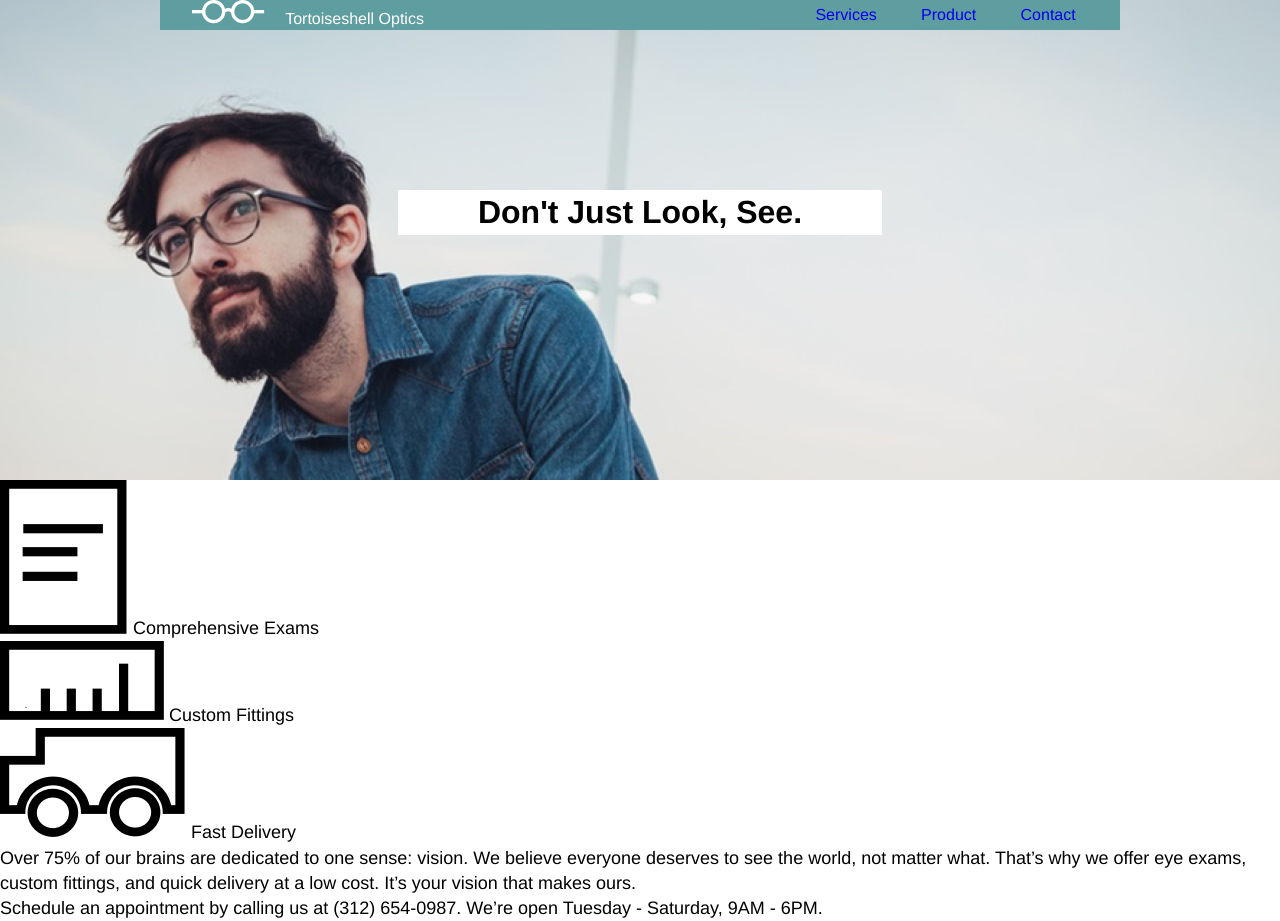
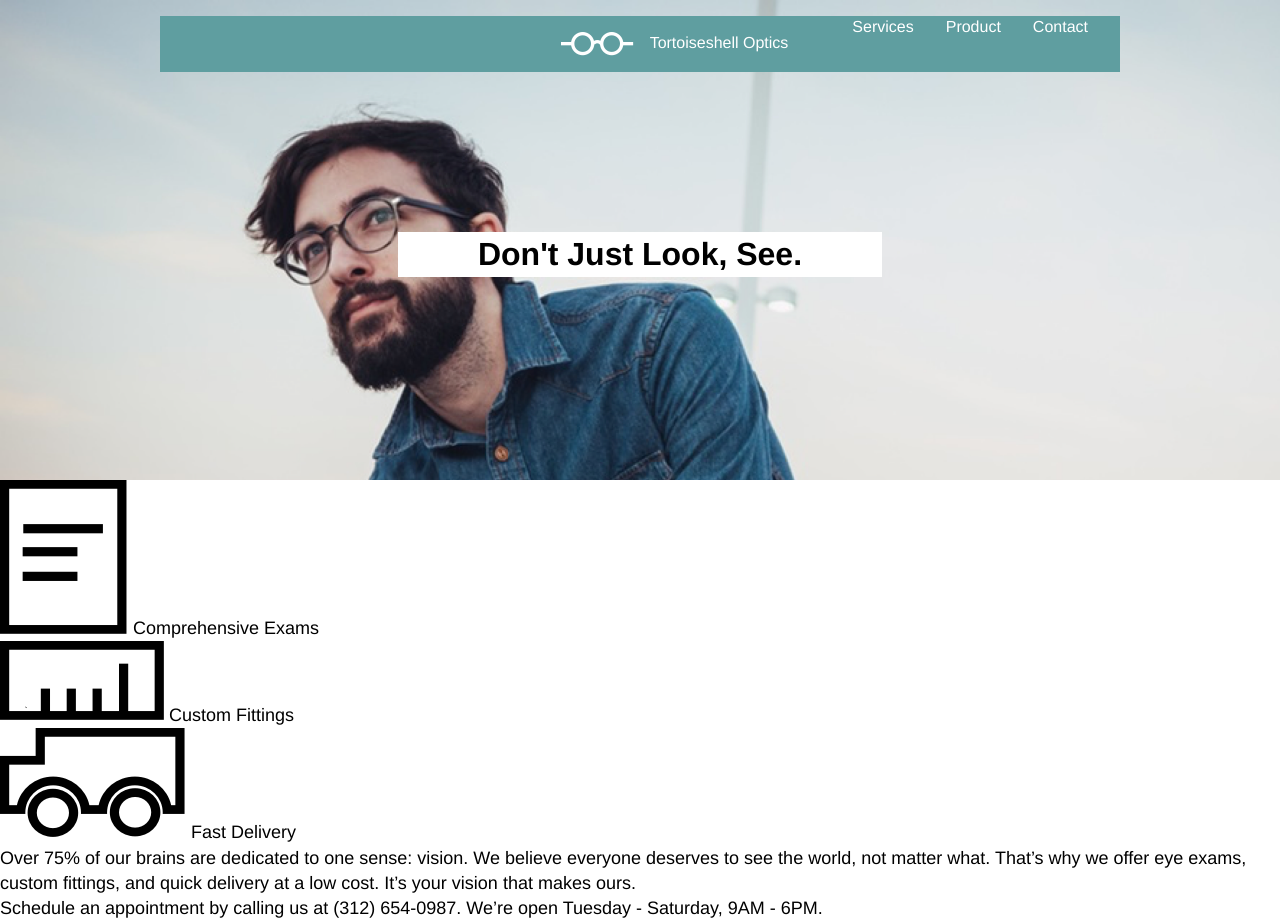
Before and after one commit to bzzlingua/tortoise, a plain HTML site: page index.html in a window 1280 px wide. Drawn offline with Linux system fonts and the light colour scheme.

Commit message:
finally got nav items to style white, not finished with banner

```diff
--- a/index.html
+++ b/index.html
@@ -12,32 +12,36 @@
 <body>
 
 
-<!--nav-bar container-->
+<!--banner with logo and menu-->
 <header>
-  <div class="container">
-    <div>
+  <div class="container-cadetblue">
+    <div class="logo">
        <img src="resources/images/logo-white.png"/>
        <span>Tortoiseshell Optics</span>
      </div>
-   <div class="nav-bar-menu">
-         <span><a href="#">Services</a></span>
-         <span><a href="#">Product</a></span>
-         <span><a href="#">Contact</a></span>
-         <ul class="truncated-menu">
-           <li>Menu</li>
-         </ul>
+
+     <nav>
+       <div class="banner-menu">
+         <span><a href="services" style="color: white">Services</a></span>
+         <span><a href="products" style="color: white">Product</a></span>
+         <span><a href="contact" style="color: white">Contact</a></span>
        </div>
+      <select class="truncated-menu">
+        <option><a href="services" style="color: white">Services</a></option>
+        <option><a href="products" style="color: white">Products</a></option>
+        <option><a href="contact" style="color: white">Contact</a></option>
+      </select>
+    </nav>
   </div>
-
-   <!--main container -->
+  <!--end of container-cadetblue-->
+ <!--main container with headline -->
   <div class="main-container">
     <div class="headline">
        <p>Don't Just Look, See.</p>
     </div>
-
-</div>
   </div>
 </header>
+<!--end of header section-->
 
 <!--service offer-->
    <div class="service">
@@ -70,3 +74,5 @@
        We’re open Tuesday - Saturday, 9AM - 6PM.</p>
   </div>
   </div>
+</body>
+</html>
--- a/resources/css/styles.css
+++ b/resources/css/styles.css
@@ -8,45 +8,52 @@ body{
 
 header {
   background-image: url("../images/glasses-bg.png");
-  background-size: cover;
   height: 30rem;
-  background-repeat: no-repeat;
-  background-position: center;
   background-size: auto 31rem;
   display: flex;
   flex-direction: column;
   align-items: center;
 }
 
-
-  .container {
+.container-cadetblue {
     display: flex;
     background-color: cadetblue;
     color: white;
     font-size: 1rem;
-    justify-content: space-between;
-      width: 960px;
+    width: 960px;
+    margin-top: 1rem;
+    justify-content: end;
   }
 
-  .container img {
+  .logo {
+    display: flex;
+    justify-content: end;
+    height: 1.5rem;
+    font-size: 1rem;
+    margin-left: 2rem;
+    margin-right: 2rem;
+    margin-top: 1rem;
+    margin-bottom: 1rem;
+  }
+
+  .logo img {
    height: 1.5rem;
-   padding-left: 2rem;
    padding-right: 1rem;
   }
 
-  .nav-bar-menu {
-      display: flex;
-    list-style: none;
-    align-items: center;
-      color: white;
+  .banner-menu {
+    display: flex;
+      justify-content: end;
+      align-items: center;
+      margin-right: 2rem;
+    }
 
+.banner-menu span {
+  display: flex;
+  justify-content: flex-end;
+  margin-left: 2rem;
 }
 
-.nav-bar-menu span {
-  margin-right: 2rem;
-
-  padding-right: .77rem;
-}
   .truncated-menu{
     display: none;
   }
```
Lines whose indentation alone changed are shown as unchanged.
